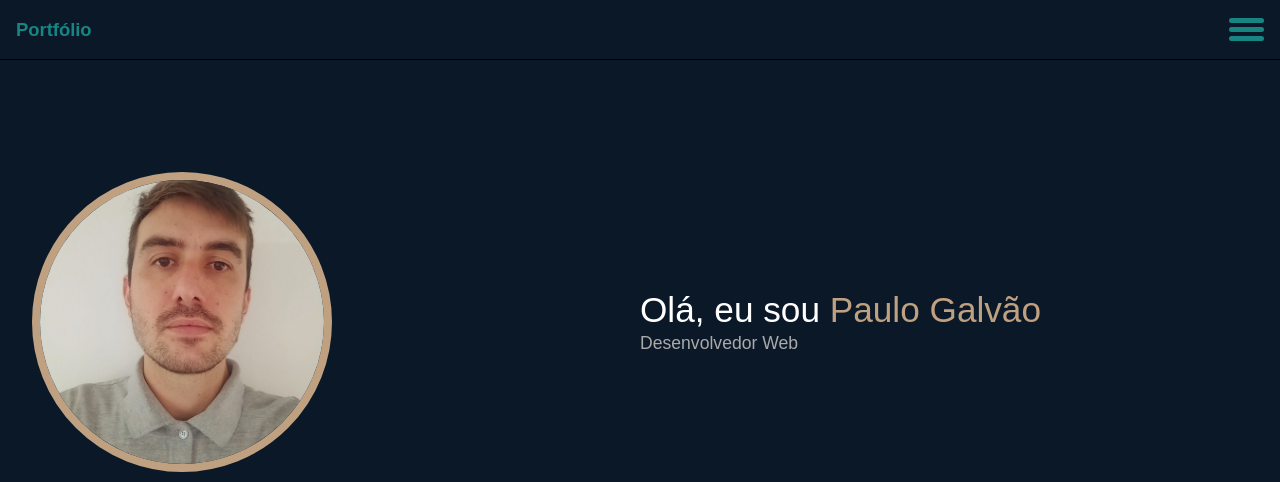
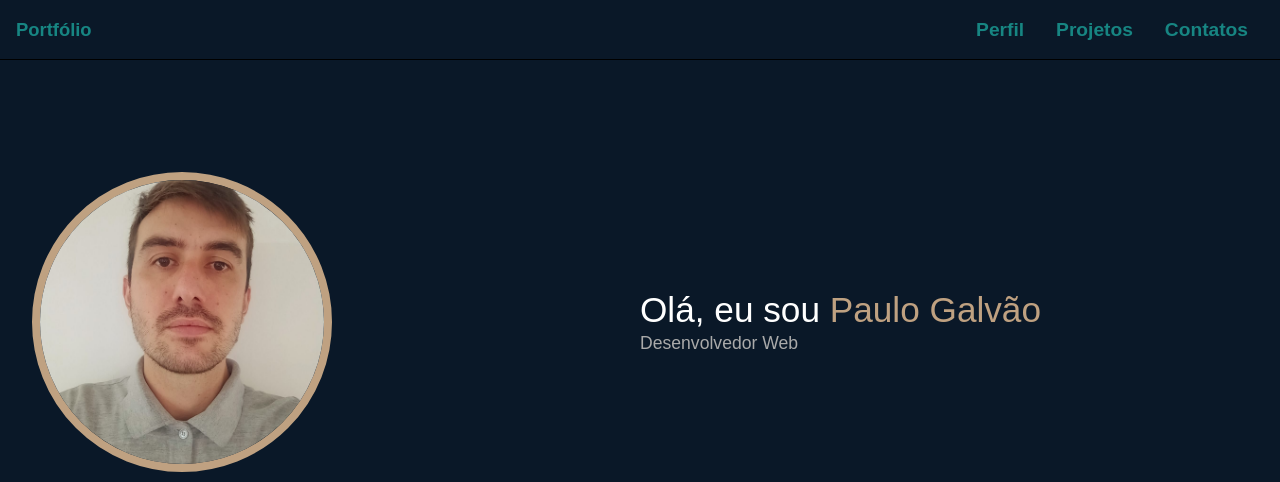
Before and after one commit to Paulo-galvao/porfolio-paulo, a plain HTML site: page index.html in a window 1280 px wide. Shown: the top 482 px of the page. Drawn offline with Linux system fonts and the light colour scheme.

Commit message:
menu adjusted for desktop

```diff
--- a/css/main.css
+++ b/css/main.css
@@ -9,7 +9,6 @@
     --bg-body: #0A1828;
     --font-body: #178582;
     --font-body-hover: #57f582;
-
     --bg-menu: #1A1838;
     --font-sec: #BFA181;
 }
--- a/css/menu.css
+++ b/css/menu.css
@@ -45,10 +45,6 @@ nav span {
 
 .menu-options {
     display: none;
-}
-
-.menu-options.active {
-    display: flex;
     position: absolute;
     top: 3.75rem;
     right: 0;
@@ -63,6 +59,11 @@ nav span {
     animation: slideMenu .7s ease;
 }
 
+.menu-options.active {
+    display: flex;
+
+}
+
 @keyframes slideMenu {
     from {
         right: -1000px;
@@ -70,3 +71,39 @@ nav span {
         right: 0;
     }
 }
+
+@media screen and (min-width: 767px) {
+
+    .menu-icon {
+        display: none;
+    }
+
+    .menu-options {
+        display: flex;
+        position: relative;
+        flex-direction: row;
+        justify-content: end;
+        font-size: 1.2rem;
+        font-weight: bold;
+        background-color: inherit;
+        height: 100%;
+        width: 100%;
+        top: 0;
+        gap: 0;
+        animation: none;
+        transition: .3s ease;
+    }
+
+    .menu-options li {
+        padding: .8rem 1rem;
+        text-align: center;
+        border-radius: 15px;
+    }
+
+    .menu-options li:hover {
+        color: #50a080;
+        background-color: #2A3848;
+
+    }
+
+}
```
